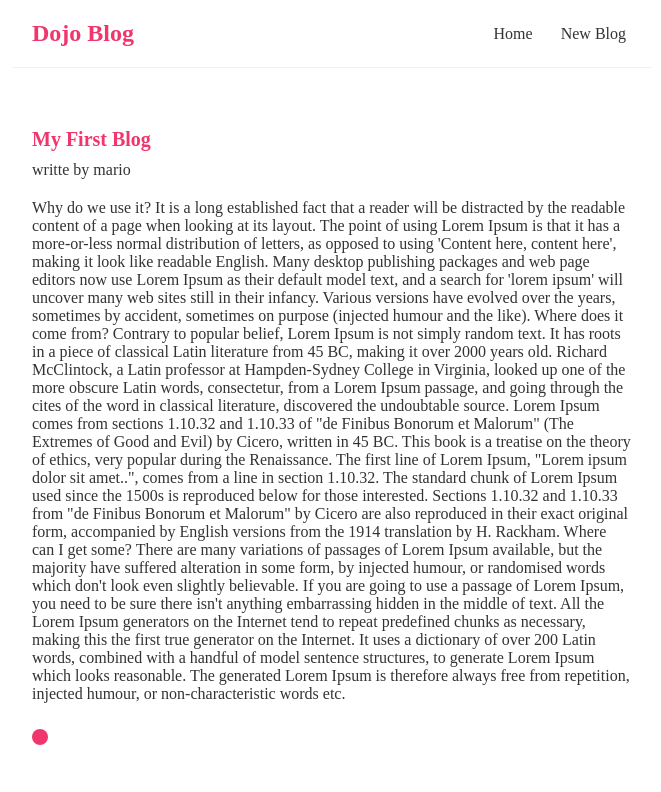
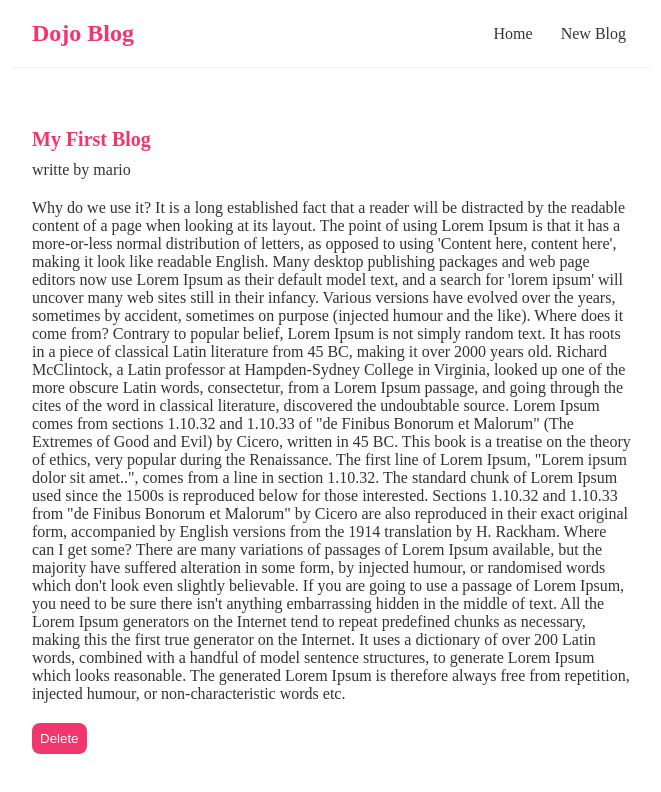
Before and after one commit to imAravinda/React-Blog, a React (Create React App) app: page /blogs/1 in a window 1280 px wide. Shown: the top 792 px of the page, without its empty margins (308-969 px from the left). Built offline with nearby package versions, Linux system fonts and the light colour scheme; data requests are answered from the project's data file; the HTML template or start-up script is replaced by a standard one.

Commit message:
add delete button

```diff
--- a/src/BlogDetails.js
+++ b/src/BlogDetails.js
@@ -22,7 +22,7 @@ const BlogDetails = () => {
                     <h2>{ blog.title }</h2>
                     <p>writte by { blog.author }</p>
                     <div>{ blog.body }</div>
-                    <button onClick={handleClick}></button>
+                    <button onClick={handleClick}>Delete</button>
                 </article>
             )}
         </div>
```
